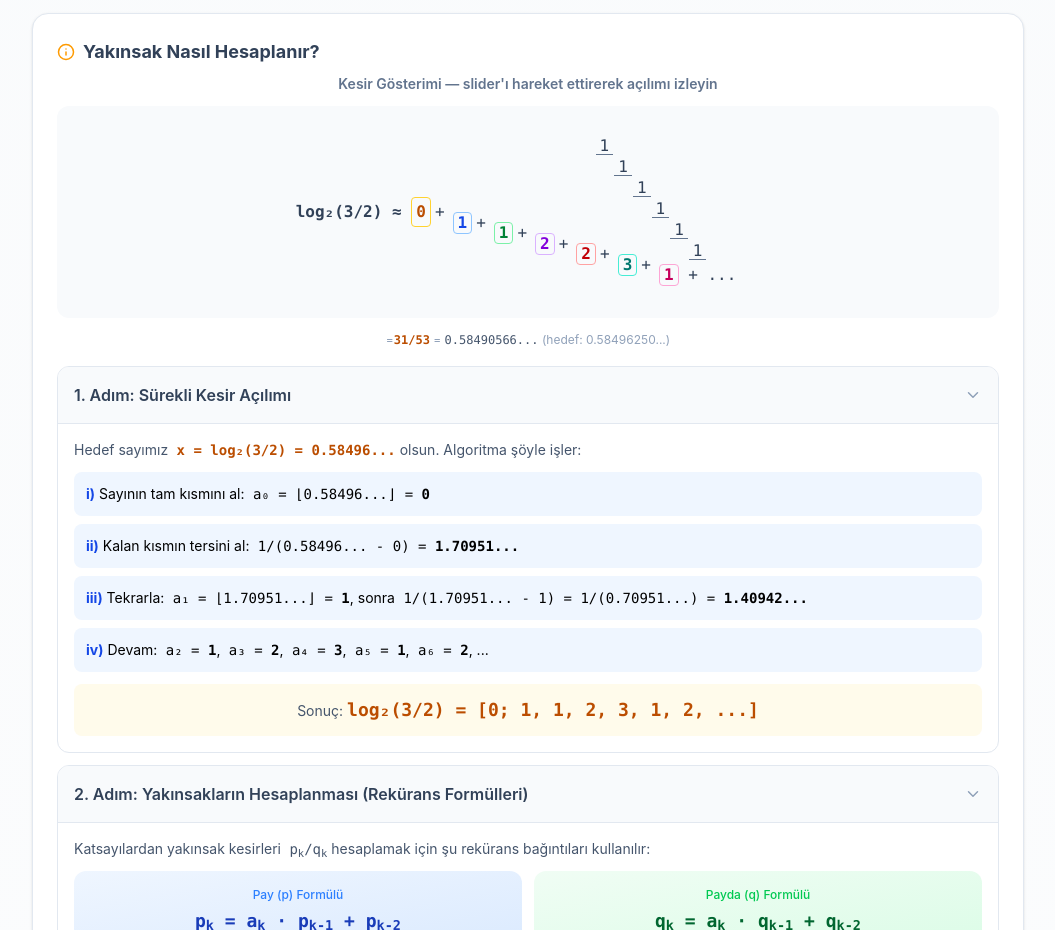
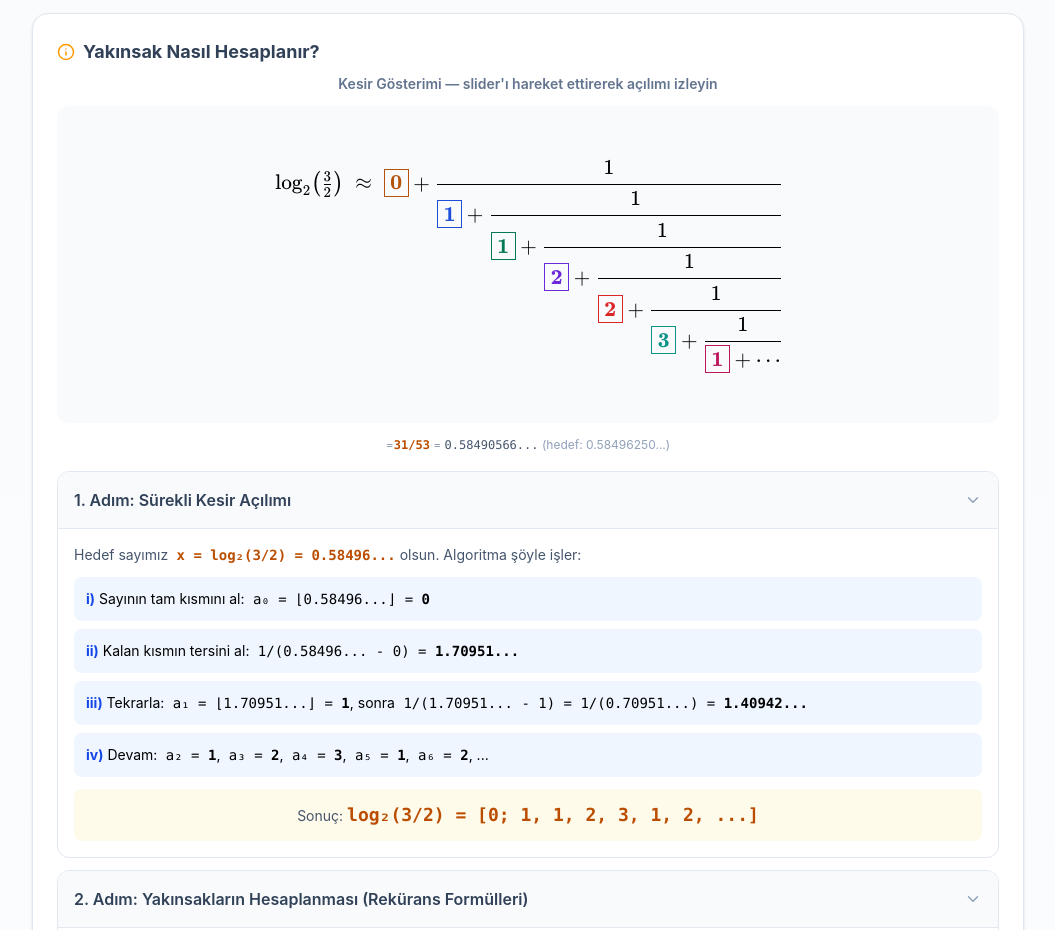
Before and after one commit to hakanatas/MathMuzikCodex, a React (Vite) app: page / in a window 1280 px wide. Shown: the part 1460-2390 px from the top of the page, without its empty margins (112-1167 px from the left). Built offline with nearby package versions, Linux system fonts and the light colour scheme.

Commit message:
Restore KaTeX continued fraction rendering to fix layout

```diff
--- a/package.json
+++ b/package.json
@@ -9,6 +9,7 @@
     "preview": "vite preview"
   },
   "dependencies": {
+    "katex": "^0.16.33",
     "lucide-react": "^0.542.0",
     "react": "^18.3.1",
     "react-dom": "^18.3.1",
--- a/src/App.jsx
+++ b/src/App.jsx
@@ -25,6 +25,8 @@ import {
   Info,
   Zap,
 } from "lucide-react";
+import katex from "katex";
+import "katex/dist/katex.min.css";
 
 // ============================================================
 // DATA & MATH UTILITIES
@@ -342,51 +344,53 @@ function ProblemSection() {
 // ============================================================
 function ContinuedFractionVisual({ coeffs, depth }) {
   const maxDepth = Math.min(depth, coeffs.length - 1);
-  const colorClasses = [
-    "text-amber-700 border-amber-300",
-    "text-blue-700 border-blue-300",
-    "text-green-700 border-green-300",
-    "text-purple-700 border-purple-300",
-    "text-red-700 border-red-300",
-    "text-teal-700 border-teal-300",
-    "text-pink-700 border-pink-300",
-    "text-indigo-700 border-indigo-300",
-  ];
+  const latexStr = useMemo(() => {
+    const c = coeffs.slice(0, maxDepth + 1);
+    let expr = "";
 
-  const renderTerm = (index) => {
-    const colorClass = colorClasses[index % colorClasses.length];
-    const box = (
-      <span className={`inline-block rounded border px-1 py-0.5 font-bold ${colorClass}`}>
-        {coeffs[index]}
-      </span>
-    );
+    const texColors = [
+      "\\color{#b45309}",
+      "\\color{#1d4ed8}",
+      "\\color{#047857}",
+      "\\color{#6d28d9}",
+      "\\color{#dc2626}",
+      "\\color{#0d9488}",
+      "\\color{#be185d}",
+      "\\color{#4338ca}",
+    ];
 
-    if (index === maxDepth) {
-      return (
-        <span>
-          {box}
-          {index < coeffs.length - 1 ? " + ..." : ""}
-        </span>
-      );
+    for (let i = maxDepth; i >= 0; i -= 1) {
+      const col = texColors[i % texColors.length];
+      const boxed = `{${col}\\boxed{\\mathbf{${c[i]}}}}`;
+
+      if (i === maxDepth) {
+        expr = boxed + (i < coeffs.length - 1 ? " + \\cdots" : "");
+      } else {
+        expr = `${boxed} + \\cfrac{1}{${expr}}`;
+      }
     }
 
-    return (
-      <span className="inline-flex items-center gap-1">
-        {box}
-        <span>+</span>
-        <span className="inline-flex flex-col items-center leading-none align-middle">
-          <span className="border-b border-slate-500 px-1">1</span>
-          <span className="px-1 mt-1">{renderTerm(index + 1)}</span>
-        </span>
-      </span>
-    );
-  };
+    return `\\log_2\\!\\left(\\tfrac{3}{2}\\right) \\;\\approx\\; ${expr}`;
+  }, [maxDepth, coeffs]);
+
+  const html = useMemo(() => {
+    try {
+      return katex.renderToString(latexStr, {
+        displayMode: true,
+        throwOnError: false,
+        trust: false,
+      });
+    } catch {
+      return '<span style="color:red">LaTeX render error</span>';
+    }
+  }, [latexStr]);
 
   return (
-    <div className="overflow-x-auto py-2 text-center font-mono text-sm md:text-base text-slate-700">
-      <span className="font-semibold">log₂(3/2) ≈ </span>
-      {renderTerm(0)}
-    </div>
+    <div
+      className="overflow-x-auto py-2"
+      style={{ fontSize: "1.1em" }}
+      dangerouslySetInnerHTML={{ __html: html }}
+    />
   );
 }
 
```
Also changed, not shown: 1 other file (tests, documents, lock files or other folders).
